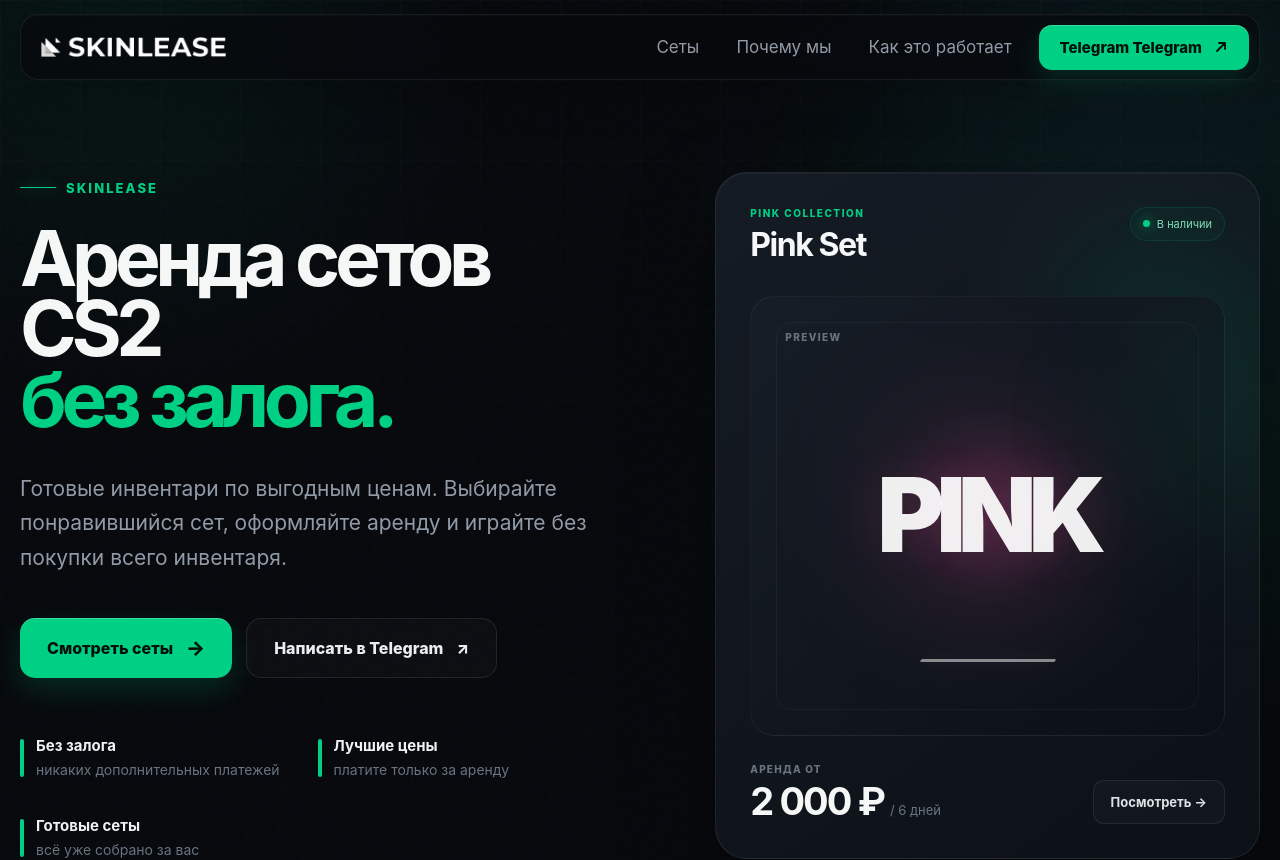
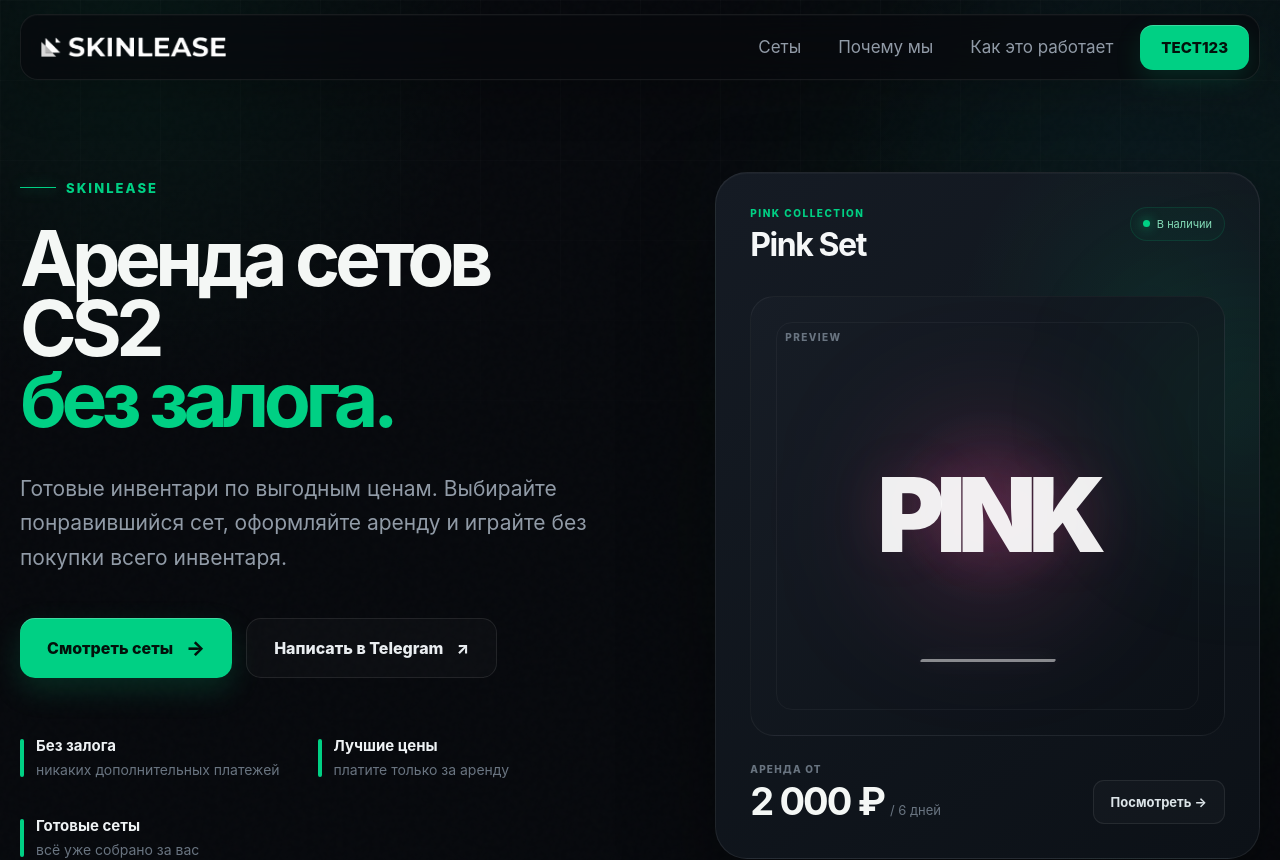
Before and after one commit to sapfi24/skinlease, a Next.js app: page / in a window 1280 px wide. Shown: the top 860 px of the page. Built offline with nearby package versions, Linux system fonts and the light colour scheme.

Commit message:
стрелка тг тест бага

```diff
--- a/components/Header.js
+++ b/components/Header.js
@@ -38,24 +38,7 @@ export default function Header() {
             rel="noreferrer"
             className="nav-button"
           >
-            Telegram
-            Telegram
-<svg
-  className="arrow-icon"
-  width="14"
-  height="14"
-  viewBox="0 0 14 14"
-  fill="none"
-  xmlns="http://www.w3.org/2000/svg"
->
-  <path
-    d="M3 11L11 3M5 3H11V9"
-    stroke="currentColor"
-    strokeWidth="1.8"
-    strokeLinecap="round"
-    strokeLinejoin="round"
-  />
-</svg>
+            ТЕСТ123
           </a>
 
         </nav>
```
